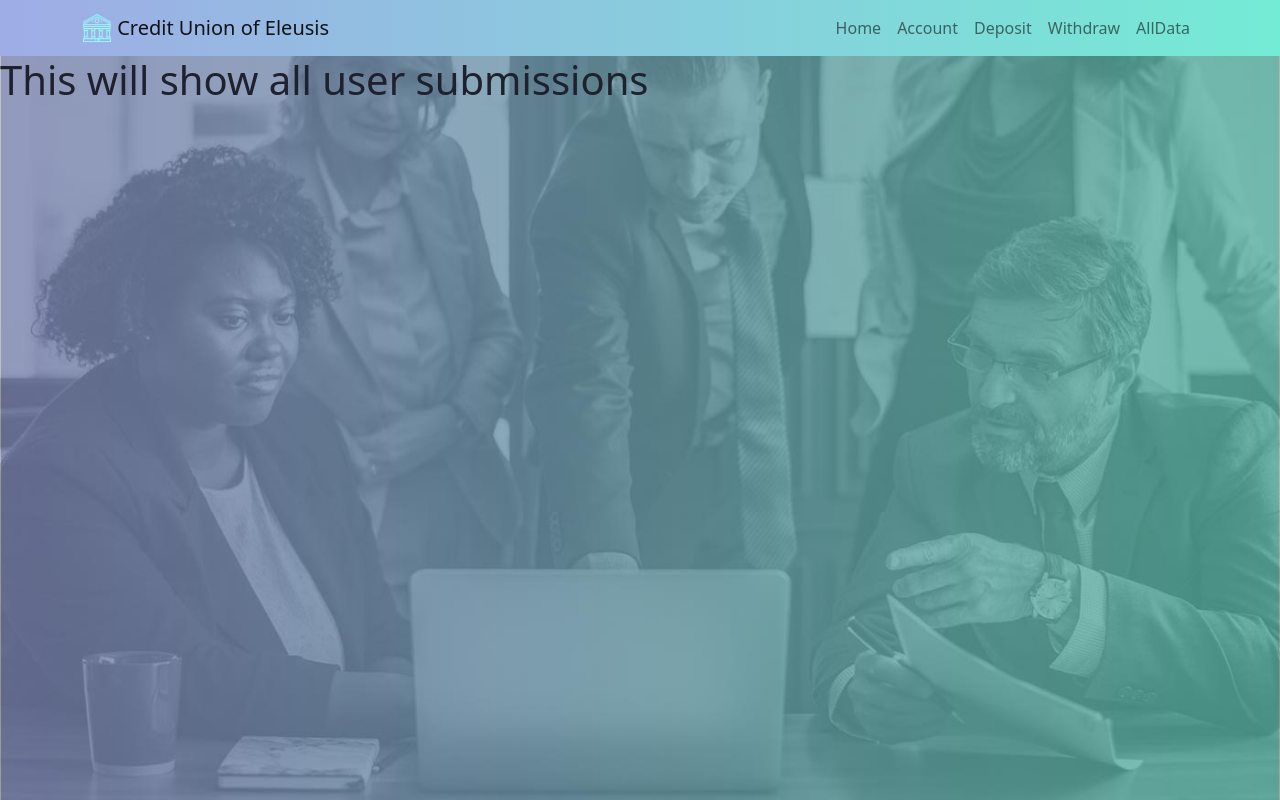
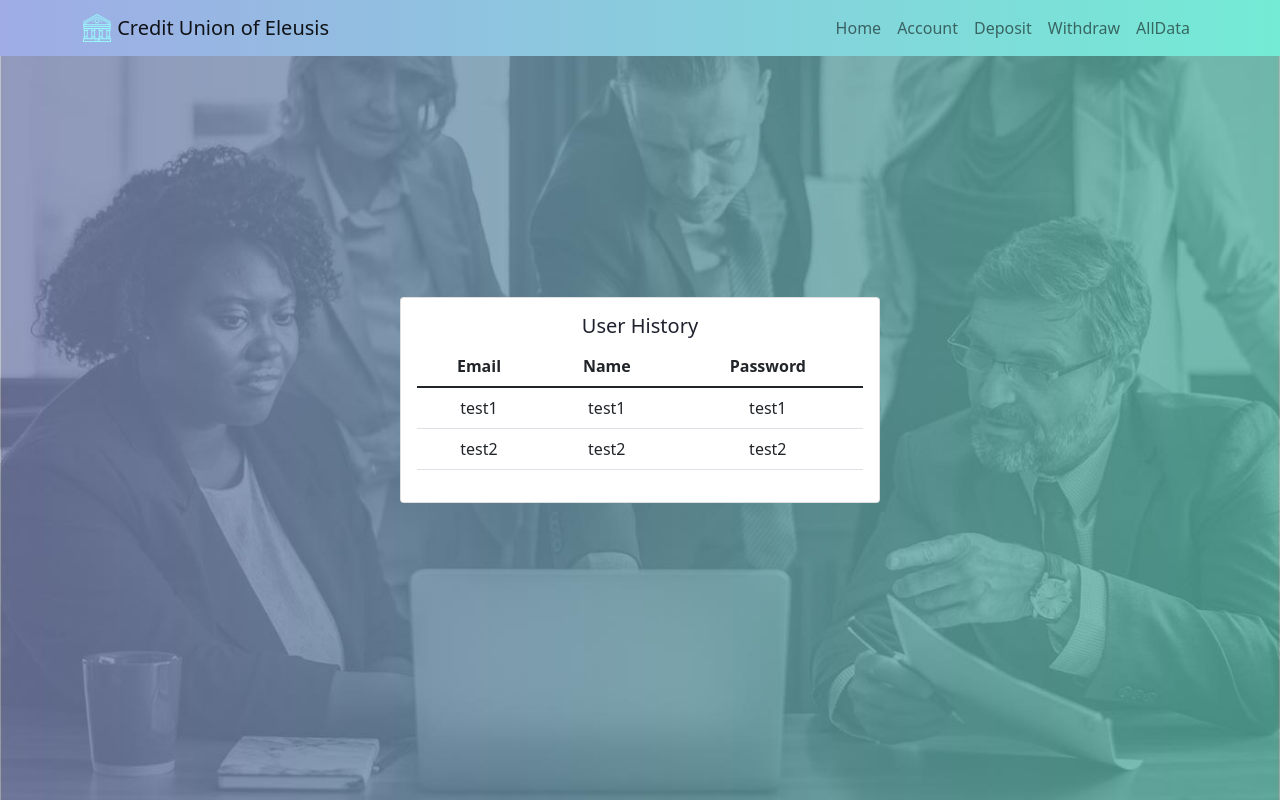
Before and after one commit to SarahRowan711/bankap, a React (Create React App) app: page /AllData in a window 1280 px wide. Built offline with nearby package versions, Linux system fonts and the light colour scheme.

Commit message:
small updates and AllData styling

```diff
--- a/src/components/Account.js
+++ b/src/components/Account.js
@@ -9,7 +9,7 @@ class Account extends React.Component {
                 position: 'absolute', left: '50%', top: '50%',
                 transform: 'translate(-50%, -50%)'
             }}>
-                <Card classNameName="text-center" style={{ width: '30rem' }}>
+                <Card className="text-center" style={{ width: '30rem' }}>
                     <Card.Body>
                         <Card.Title>Credit Union of Eleusis</Card.Title>
                             <Card.Text>
--- a/src/components/AllData.js
+++ b/src/components/AllData.js
@@ -1,9 +1,41 @@
 import React from "react";
+import { Card, Table } from "react-bootstrap";
 
 class AllData extends React.Component {
     render(){
         return(
-            <h1>This will show all user submissions</h1>
+            <div
+            style={{
+                position: 'absolute', left: '50%', top: '50%',
+                transform: 'translate(-50%, -50%)'
+            }}>
+                <Card className="text-center" style={{ width: '30rem' }}>
+                    <Card.Body>
+                        <Card.Title>User History</Card.Title>
+                        <Table>
+                            <thead>
+                                <tr>
+                                    <th>Email</th>
+                                    <th>Name</th>
+                                    <th>Password</th>
+                                </tr>
+                            </thead>
+                            <tbody>
+                                <tr>
+                                    <td>test1</td>
+                                    <td>test1</td>
+                                    <td>test1</td>
+                                </tr>
+                                <tr>
+                                    <td>test2</td>
+                                    <td>test2</td>
+                                    <td>test2</td>
+                                </tr>
+                            </tbody>
+                        </Table>
+                    </Card.Body>
+                </Card>
+            </div>
         )
     }
 };
```
Also changed, not shown: src/components/Context.js (+1 -6 lines).
